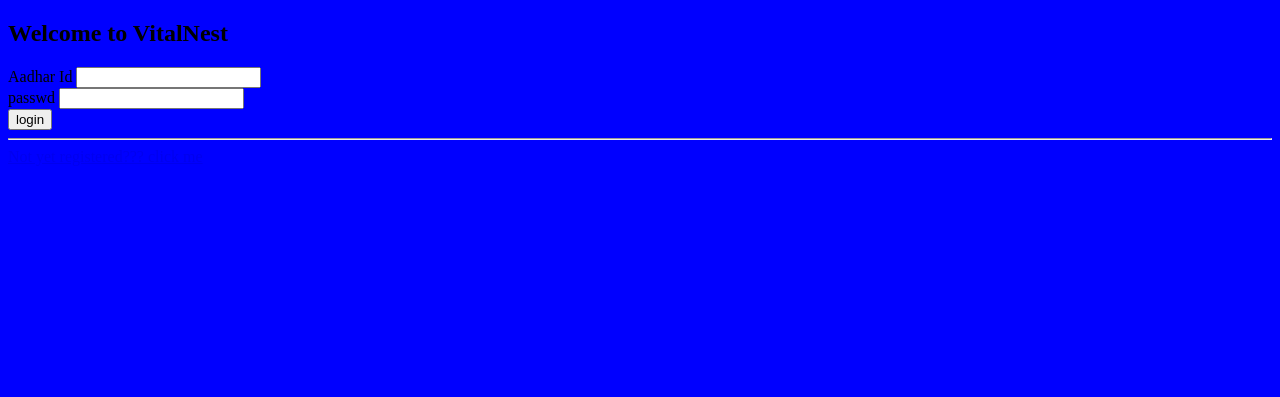
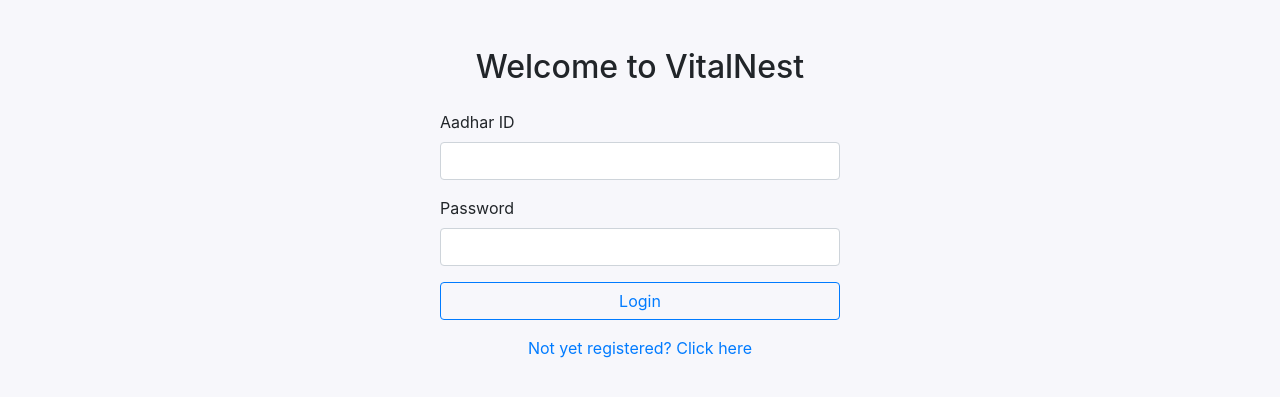
Before and after one commit to PMANOHARAREDDY/Vital_Nest_flask_Solution, a Flask app: page / in a window 1280 px wide. Shown: the top 397 px of the page. Run offline with Flask 3, Linux system fonts and the light colour scheme; some libraries are stand-ins or nearby versions.

Commit message:
Update on index.html with Bootstrap

```diff
--- a/templates/index.html
+++ b/templates/index.html
@@ -3,21 +3,34 @@
 <head>
     <meta charset="UTF-8">
     <meta name="viewport" content="width=device-width, initial-scale=1.0">
-    <title>Flask based Solution for VitalNest</title>
+    <title>VitalNest Login</title>
+    <link rel="stylesheet" href="https://stackpath.bootstrapcdn.com/bootstrap/4.5.2/css/bootstrap.min.css">
 </head>
-<body
-    style ="background-color : blue">
-    <h2>Welcome to VitalNest</h2>
-    <form action="/login" method="post">
-        <label for="aadhar"> Aadhar Id </label>
-        <input type="text" name="aadhar" pattern="\d{12}" maxlength="12" minlength="12" required>
-        <br>
-        <label for="passwd"> passwd </label>
-        <input type="password" name="passwd" maxlength="15" minlength="8" required>
-        <br>
-        <input type="submit" value="login">
-    </form>
-    <hr>
-    <a href="{{url_for('register')}}">Not yet registered??? click me</a>
+<body style="background-color: #f7f7fb;">
+
+    <div class="container mt-5">
+        <h2 class="text-center mb-4">Welcome to VitalNest</h2>
+        <form action="/login" method="post" class="mx-auto" style="max-width: 400px;">
+            <div class="form-group">
+                <label for="aadhar">Aadhar ID</label>
+                <input type="text" class="form-control" id="aadhar" name="aadhar"
+                       pattern="\d{12}" maxlength="12" minlength="12" required>
+            </div>
+            <div class="form-group">
+                <label for="passwd">Password</label>
+                <input type="password" class="form-control" id="passwd" name="passwd"
+                       maxlength="15" minlength="8" required>
+            </div>
+            <button type="submit" class="btn btn-outline-primary btn-block">Login</button>
+        </form>
+        <p class="text-center mt-3">
+            <a href="{{ url_for('register') }}">Not yet registered? Click here</a>
+        </p>
+    </div>
+
+    <!-- Bootstrap JS -->
+    <script src="https://code.jquery.com/jquery-3.5.1.slim.min.js"></script>
+    <script src="https://cdn.jsdelivr.net/npm/popper.js@1.16.1/dist/umd/popper.min.js"></script>
+    <script src="https://stackpath.bootstrapcdn.com/bootstrap/4.5.2/js/bootstrap.min.js"></script>
 </body>
 </html>
```
